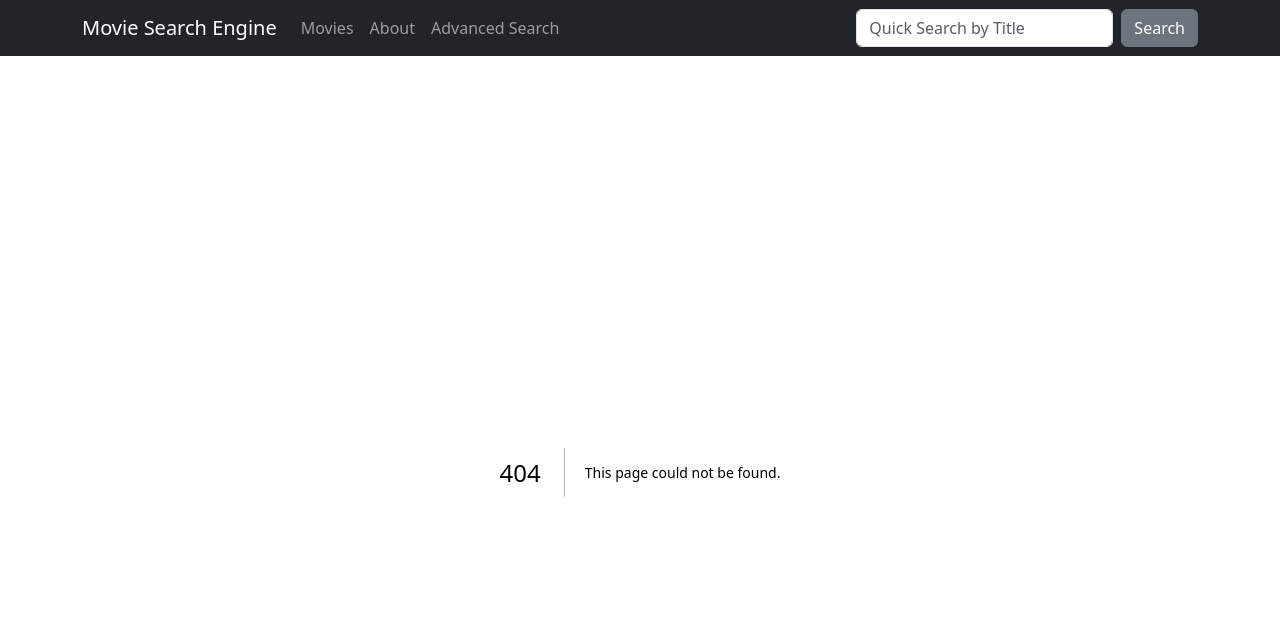
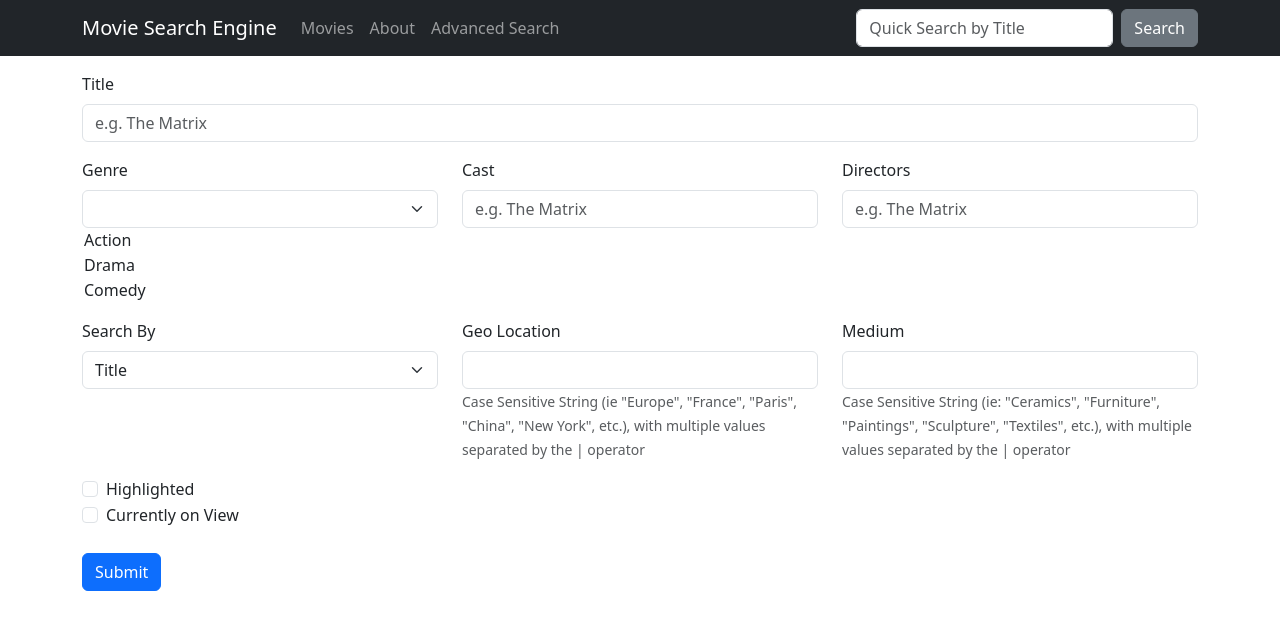
Before and after one commit to SongJoo1993/FlickScout, a Next.js app in the folder my-app/: page /search in a window 1280 px wide. Before the commit this address had no page. Shown: the top 630 px of the page. Built offline with nearby package versions, Linux system fonts and the light colour scheme.

Commit message:
Advanced Search Page Being Worked!

```diff
--- a/my-app/components/MainNav.js
+++ b/my-app/components/MainNav.js
@@ -30,7 +30,7 @@ export default function MainNav() {
 
     return (
         <>
-        <Navbar className="navbar-dark bg-dark fixed-top" >
+        <Navbar className="navbar-dark bg-dark fixed-top" expand='lg'>
             <Container>
                 <Navbar.Brand>Movie Search Engine</Navbar.Brand>
                 <Navbar.Toggle aria-controls="basic-navbar-nav" />
--- a/my-app/pages/movies/[title].js
+++ b/my-app/pages/movies/[title].js
@@ -4,6 +4,7 @@ import Carousel from 'react-bootstrap/Carousel'
 import NoImg from '../../public/no-img.jpg'
 import Alert from 'react-bootstrap/Alert';
 import Home from '../index';
+import PageHeader from "@/components/PageHeader";
 
 const PER_PAGE = 100;
 
@@ -39,16 +40,19 @@ export default function MovieTitle() {
 
   return (
     <>
+      <PageHeader textHead ="Search Key Word:" textTail = {title.toUpperCase()} totalMovies={data?.pageData.length}/>
       <Carousel variant="dark" className="w-100 h-100">
       {data?.pageData?.map(movie => (
         <Carousel.Item className="c-container" key={movie._id}>
             <div style={{display: 'flex', justifyContent: 'center'}}>
+            <a href={"/singleMovie/" + movie._id}>
             <img
               className="img-fluid"
               src={movie.poster || NoImg.src}
               alt={`image of ${movie.title}`}
               style={{ marginTop: '20px', minWidth: '300px', maxHeight: '500px' ,minHeight: '300px', marginBottom: '25px'}}
             />
+            </a>
             </div>
           <Carousel.Caption style={{position: 'relative', left: 'auto', right: 'auto'}}>
             <h3>{movie.title} {movie.year && movie.directors ? `(${movie.year} : ${movie.directors})` : ""}</h3>
--- /dev/null
+++ b/my-app/pages/search.js
@@ -0,0 +1,94 @@
+import { useForm } from 'react-hook-form'
+import { useRouter } from 'next/router'
+import {Form, Row, Col, Button} from 'react-bootstrap'
+
+export default function AdvancedSearchForm() {
+    const router = useRouter();
+    const {register, handleSubmit, formState: {errors}} = useForm();
+    // TBC => separate each element as a string elem!
+    const genre = [
+        "Action,Adventure,Animation,Biography,Comedy,Crime,Documentary,DramaFamily,Fantasy,Film-Noir,Game-Show,History,Horror,Music,Musical,Mystery,News,Reality-TV,Romance,Sci-Fi,Sport,Talk-Show,ThrillerWar,Western"
+    ]
+
+    return (
+        <Form>
+            <Row>
+                <Form.Group as={Col} className="mb-3">
+                    <Form.Label>Title</Form.Label>
+                    <Form.Control type="text" placeholder="e.g. The Matrix" name="q" />
+                </Form.Group>
+            </Row>
+            <Row>
+                <Form.Group as={Col} className="mb-3">
+                    <Form.Label>Genre</Form.Label>
+                    <Form.Select
+                        as="select"
+                        placeholder="e.g. The Matrix"
+                        name="q"
+                    />
+                    <option>Action</option>
+                    <option>Drama</option>
+                    <option>Comedy</option>
+                </Form.Group>
+                <Form.Group as={Col} className="mb-3">
+                    <Form.Label>Cast</Form.Label>
+                    <Form.Control type="text" placeholder="e.g. The Matrix" name="q" />
+                </Form.Group>
+                <Form.Group as={Col} className="mb-3">
+                    <Form.Label>Directors</Form.Label>
+                    <Form.Control type="text" placeholder="e.g. The Matrix" name="q" />
+                </Form.Group>
+            </Row>
+            <Row>
+                <Col md={4}>
+                <Form.Label>Search By</Form.Label>
+                <Form.Select name="searchBy" className="mb-3">
+                    <option value="title">Title</option>
+                    <option value="tags">Tags</option>
+                    <option value="artistOrCulture">Artist or Culture</option>
+                </Form.Select>
+                </Col>
+                <Col md={4}>
+                <Form.Group className="mb-3">
+                    <Form.Label>Geo Location</Form.Label>
+                    <Form.Control type="text" placeholder="" name="geoLocation" />
+                    <Form.Text className="text-muted">
+                    Case Sensitive String (ie &quot;Europe&quot;, &quot;France&quot;, &quot;Paris&quot;, &quot;China&quot;, &quot;New York&quot;, etc.), with multiple values separated by the | operator
+                </Form.Text>
+                </Form.Group>
+                </Col>
+                <Col md={4}>
+                <Form.Group className="mb-3">
+                    <Form.Label>Medium</Form.Label>
+                    <Form.Control type="text" placeholder="" name="medium"/>
+                    <Form.Text className="text-muted">
+                    Case Sensitive String (ie: &quot;Ceramics&quot;, &quot;Furniture&quot;, &quot;Paintings&quot;, &quot;Sculpture&quot;, &quot;Textiles&quot;, etc.), with multiple values separated by the | operator
+                </Form.Text>
+                </Form.Group>
+                </Col>
+            </Row>
+            <Row>
+                <Col>
+                <Form.Check
+                    type="checkbox"
+                    label="Highlighted"
+                    name="isHighlight"
+                />
+                <Form.Check
+                    type="checkbox"
+                    label="Currently on View"
+                    name="isOnView"
+                />
+                </Col>
+            </Row>
+            <Row>
+                <Col>
+                <br />
+                <Button variant="primary" type="submit">
+                    Submit
+                </Button>
+                </Col>
+            </Row>
+        </Form>
+    )
+}
```
Also changed, not shown: my-app/pages/singleMovie/[id].js (added, +7 -0 lines), 1 other file (tests, documents, lock files or other folders).
